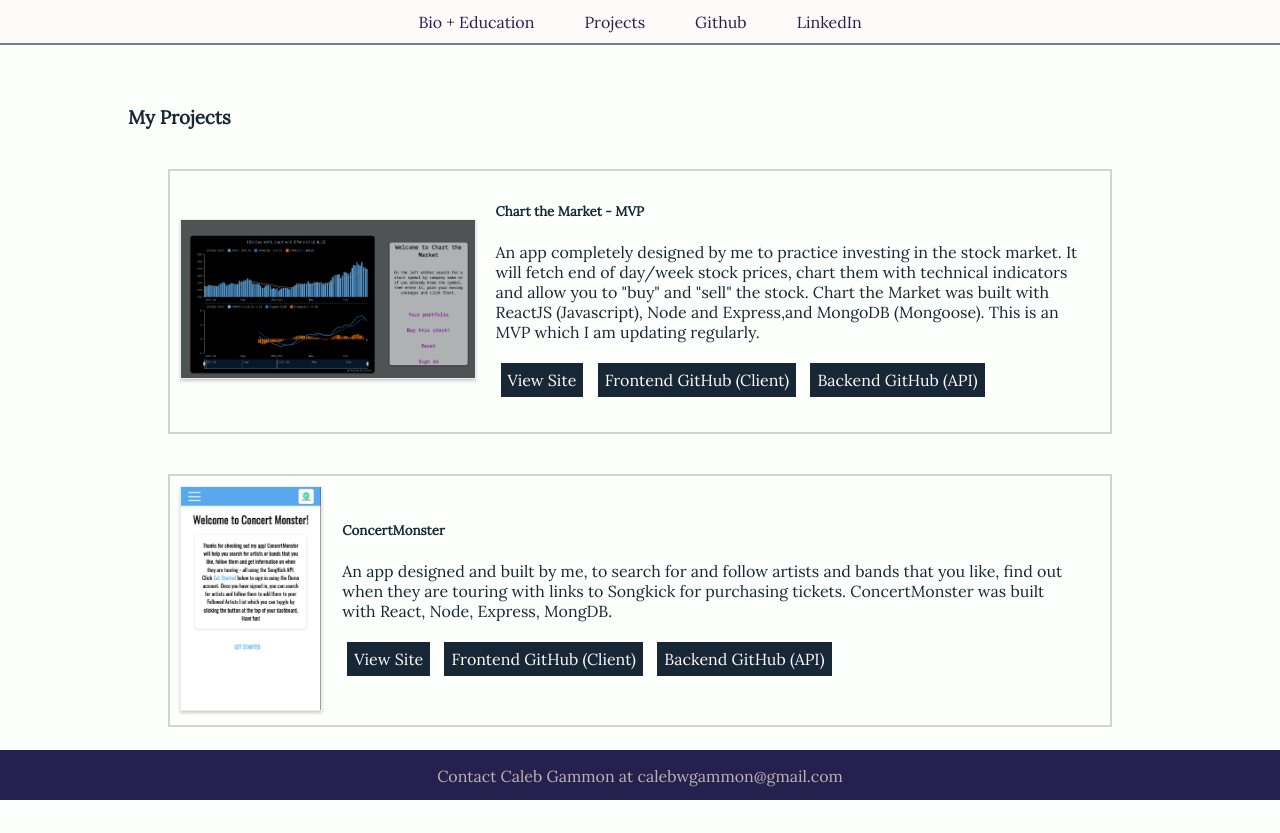
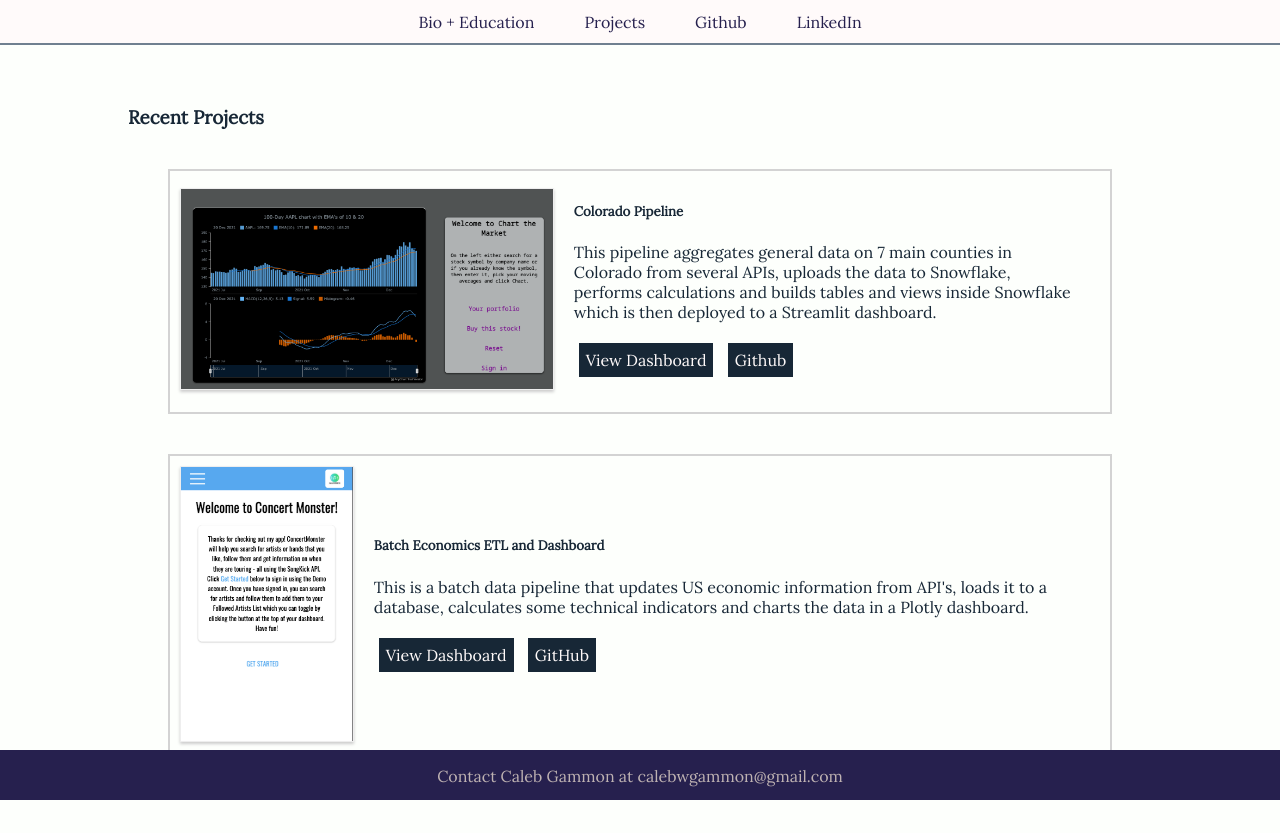
Before and after one commit to calorab/projectwebsite, a plain HTML site: page index.html in a window 1280 px wide. Before the commit the page ends 802 px from the top, so only its background shows below. Drawn offline with nearby package versions, Linux system fonts and the light colour scheme.

Commit message:
Update index.html with de details - cosmetic only

```diff
--- a/index.html
+++ b/index.html
@@ -15,16 +15,17 @@
 
     <main role="main" class="container">
         <section class="bio">
-            <p>Hi! I am Caleb Gammon, a web developer located in Atlanta looking to leverage my obsession to learn everything I can, my analytical mind and decade-plus in communication experience to join an exciting development team. I am actively job searching and hope to have the opportunity to show you the value I can bring to your organization through my hard work and problem-solving skills.</p>
-            <p>When I'm not in front of my computer you can find me jogging with my 2 pitbull-mixes, playing Mario Kart with my wife or out at a concert. I love problem-solving and like to solve many types of puzzles in my down time. I also play chess, raising my FIDE score from 900 to just under 1400 in the last few months - which I'm very proud of. I dove headfirst into web development because I want to have a career that I could be proud of, I want to build something important and I want to challeng myself!</p>
+            <p>Hi! I am Caleb Gammon, a Data Engineer located in Atlanta combining soft skills from a decade in Account Management with real-world experience using Snowflake, AWS, MS Power BI, MS SQL Server, Python and SQL to administer, optimize and debug ETL Pipelines while working seamlessly with both management and data science teams to serve the needs of clients and analysts.</p>
+            <p>When I'm not in front of my computer you can find me hiking with my 2 pitbull-mixes, playing Mario Kart with my wife or out at a concert. </p>
             <p>Education:</p>
             <ul class="edu-list">
-                <li>B.A in Business Management - North Georgia University</li>
-                <li>Thinkful FullStack Engineering - Flex coding program (Currently completing)</li>
-                <li>React The Complete Guide - Academind (via Udemy)</li>
-                <li>Node.js The Complete Guide - Academind (via Udemy)</li>
-                <li>MongoDB The Complete Developer's Guide 2020 - Academind (via Udemy)</li>
-                <li>CS50 AP Computer Science - Harvard Online Course (via EDX)</li>
+                <li>B.A in Business Management - University of North Georgia</li>
+                <li>FullStack Engineering-Flex coding program - Thinkful (Web Development Bootcamp)</li>
+            </ul>
+            <p>Experience:</p>
+            <ul class="edu-list">
+                <li>Data Engineer at AMS Analytics: January 2022 - December 2023</li>
+                <li>Account Management (Business Development) at GM Voices: July 2016 - September 2021</li>
             </ul>
             <div class="thanks">
                     <p>Thanks for your time, and if you have read this far I hope you will take just 2 more minutes to either <strong>send me an email at calebwgammon@gmail.com</strong> or get in touch via LinkedIn.</p>
@@ -35,22 +36,19 @@
 
         </section>
         <section class="projects">
-            <h3>My Projects</h3>
+            <h3>Recent Projects</h3>
             <div class="project">
                 <a href="https://guarded-sea-55613.herokuapp.com/" target="_blank">
                     <img class="screenshot" src="images/Screen Shot 2021-12-20 at 5.06.21 PM.png" alt="Chart-the-Market">
                 </a>
                 <div class="comments">
-                    <h5>Chart the Market - MVP</h5>
-                    <p>An app completely designed by me to practice investing in the stock market. It will fetch end of day/week stock prices, chart them with technical indicators and allow you to "buy" and "sell" the stock. Chart the Market was built with ReactJS (Javascript), Node and Express,and MongoDB (Mongoose). This is an MVP which I am updating regularly.</p>
+                    <h5>Colorado Pipeline</h5>
+                    <p>This pipeline aggregates general data on 7 main counties in Colorado from several APIs, uploads the data to Snowflake, performs calculations and builds tables and views inside Snowflake which is then deployed to a Streamlit dashboard.</p>
                     <a href="https://guarded-sea-55613.herokuapp.com/" target="_blank" style="text-decoration: none;" >
-                        <button>View Site</button>
+                        <button>View Dashboard</button>
                     </a>
-                    <a href="https://github.com/calorab/client-chart-the-market" target="_blank" style="text-decoration: none;" >
-                        <button>Frontend GitHub (Client)</button>
-                    </a>
-                    <a href="https://github.com/calorab/api-chart-the-market" target="_blank" style="text-decoration: none;" >
-                        <button>Backend GitHub (API)</button>
+                    <a href="https://github.com/calorab/Batch-Econ-ETL" target="_blank" style="text-decoration: none;" >
+                        <button>Github</button>
                     </a>
 
                 </div>
@@ -61,16 +59,13 @@
                     <img class="screenshot" src="images/Screen Shot 2021-12-20 at 5.27.07 PM.png" alt="Concert Monster">
                 </a>
                 <div class="comments">
-                    <h5>ConcertMonster</h5>
-                    <p>An app designed and built by me, to search for and follow artists and bands that you like, find out when they are touring with links to Songkick for purchasing tickets. ConcertMonster was built with React, Node, Express, MongDB.</p>
+                    <h5>Batch Economics ETL and Dashboard</h5>
+                    <p>This is a batch data pipeline that updates US economic information from API's, loads it to a database, calculates some technical indicators and charts the data in a Plotly dashboard.</p>
                     <a href="https://client-concertmonster.herokuapp.com/" target="_blank" style="text-decoration: none;" >
-                        <button>View Site</button>
+                        <button>View Dashboard</button>
                     </a>
                     <a href="https://github.com/calorab/concertMonster-client" target="_blank" style="text-decoration: none;" >
-                        <button>Frontend GitHub (Client)</button>
-                    </a>
-                    <a href="https://github.com/calorab/concertMonster-api" target="_blank" style="text-decoration: none;" >
-                        <button>Backend GitHub (API)</button>
+                        <button>GitHub</button>
                     </a>
 
                 </div>
```
